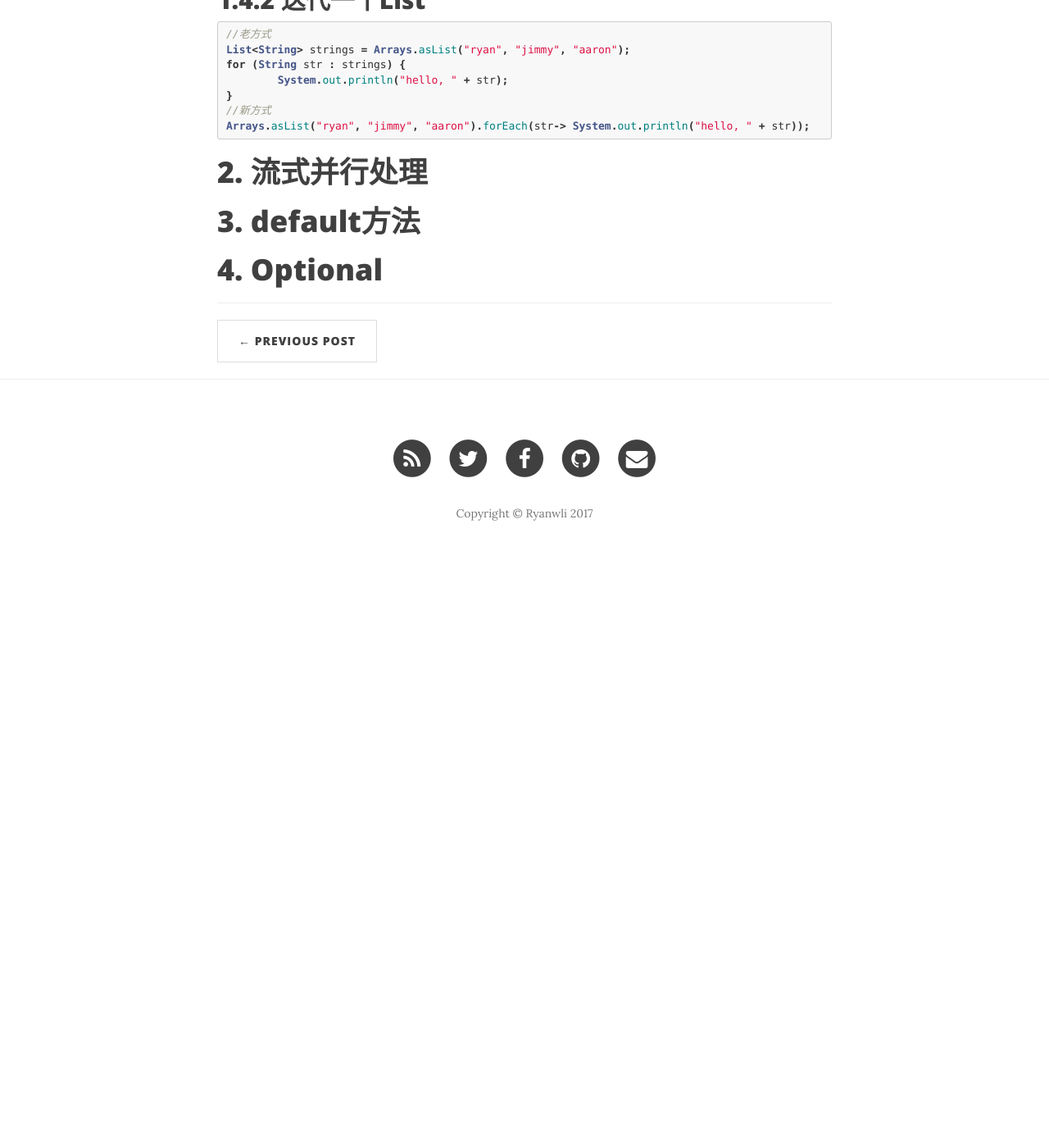
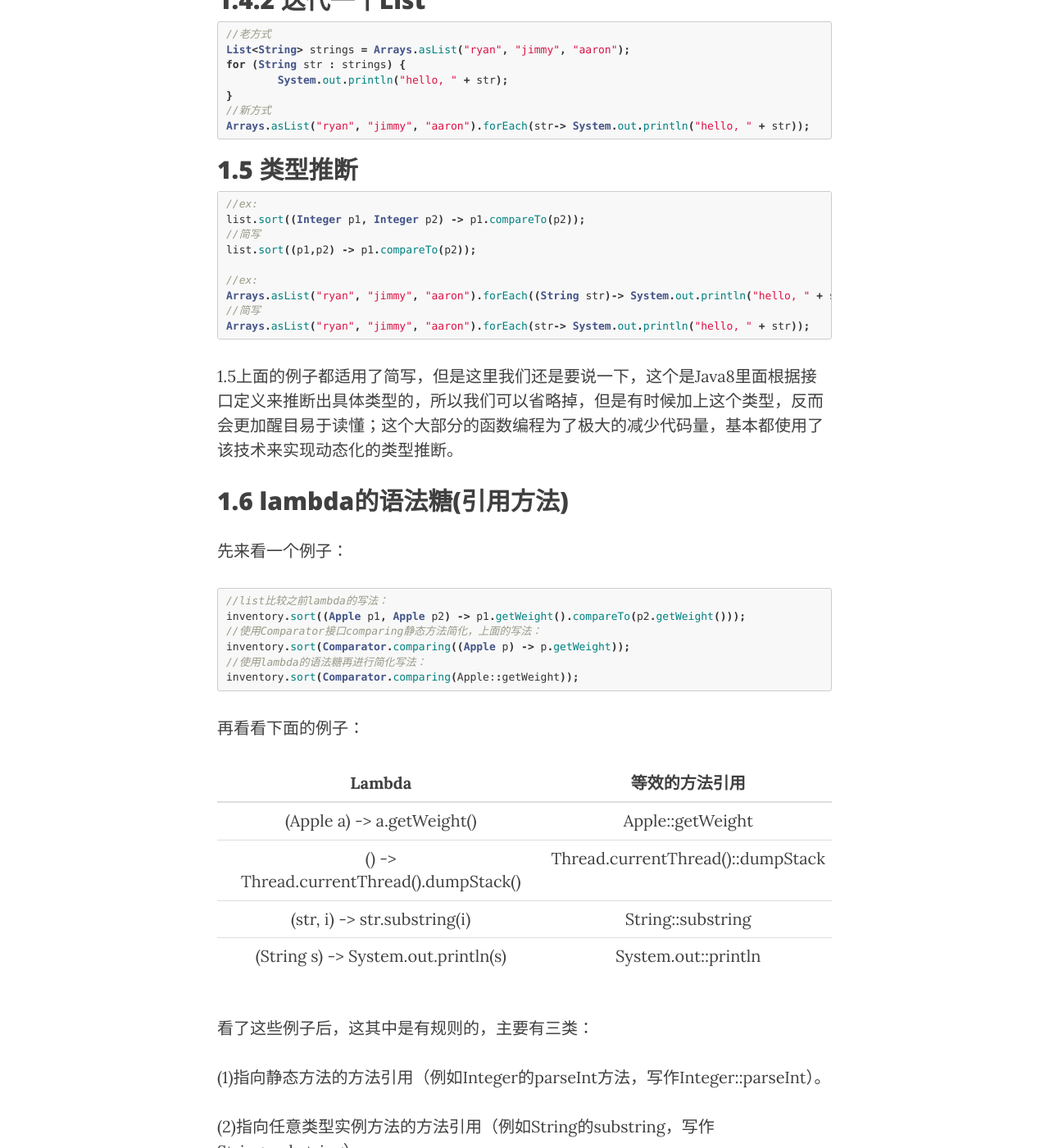
Before and after one commit to ryanwli/ryanwli.github.io, a Jekyll site: the page built from _posts/2017-05-18-java8.md, in a window 1280 px wide and 1400 px high, scrolled down 4913 px. Shown: the whole window at 82% size. Built offline with Jekyll 4.4.1, drawn with Linux system fonts in a browser that asks for light colours; nearby versions of some CDN libraries; before the commit the page ends 5615 px from its top, so only the background shows below that; some of the changed text lies outside the part shown.

Commit message:
completed java doc

````diff
--- a/_posts/2017-05-18-java8.md
+++ b/_posts/2017-05-18-java8.md
@@ -144,6 +144,56 @@ Arrays.asList("ryan", "jimmy", "aaron").forEach(str-> System.out.println("hello,
 
 
 
+## 1.5 类型推断
+
+```java
+//ex:
+list.sort((Integer p1, Integer p2) -> p1.compareTo(p2));
+//简写
+list.sort((p1,p2) -> p1.compareTo(p2));
+
+//ex:
+Arrays.asList("ryan", "jimmy", "aaron").forEach((String str)-> System.out.println("hello, " + str));
+//简写
+Arrays.asList("ryan", "jimmy", "aaron").forEach(str-> System.out.println("hello, " + str));
+```
+
+1.5上面的例子都适用了简写，但是这里我们还是要说一下，这个是Java8里面根据接口定义来推断出具体类型的，所以我们可以省略掉，但是有时候加上这个类型，反而会更加醒目易于读懂；这个大部分的函数编程为了极大的减少代码量，基本都使用了该技术来实现动态化的类型推断。
+
+
+
+## 1.6 lambda的语法糖(引用方法)
+
+先来看一个例子：
+
+```java
+//list比较之前lambda的写法：
+inventory.sort((Apple p1, Apple p2) -> p1.getWeight().compareTo(p2.getWeight()));
+//使用Comparator接口comparing静态方法简化，上面的写法：
+inventory.sort(Comparator.comparing((Apple p) -> p.getWeight));
+//使用lambda的语法糖再进行简化写法：
+inventory.sort(Comparator.comparing(Apple::getWeight));
+```
+
+再看看下面的例子：
+
+|                  Lambda                  |              等效的方法引用              |
+| :--------------------------------------: | :-------------------------------: |
+|        (Apple a) -> a.getWeight()        |         Apple::getWeight          |
+| () -> Thread.currentThread().dumpStack() | Thread.currentThread()::dumpStack |
+|       (str, i) -> str.substring(i)       |         String::substring         |
+|   (String s) -> System.out.println(s)    |        System.out::println        |
+
+看了这些例子后，这其中是有规则的，主要有三类：
+
+(1)指向静态方法的方法引用（例如Integer的parseInt方法，写作Integer::parseInt）。
+
+(2)指向任意类型实例方法的方法引用（例如String的substring，写作String::substring）。
+
+(3)指向现有对象的实例的方法引用（假设你有一个局部变量expensiveTransaction用于存放Transaction类型的对象，它支持实例方法getValue，那么你就可以写expensiveTransaction::getValue）
+
+
+
 # 2. 流式并行处理
 
 
````
Also changed, not shown: other parts of _posts/2017-05-18-java8.md (+1 -1 lines).
